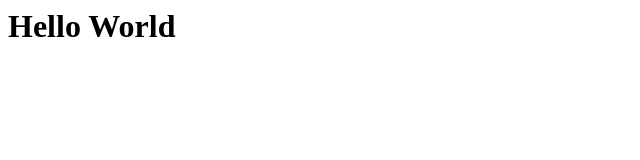
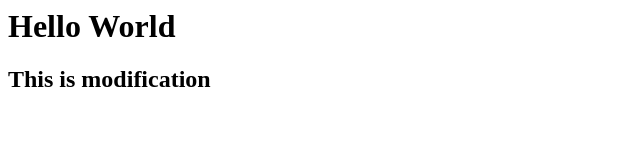
Before and after one commit to ToeOo/hello-world, a plain HTML site: page index.html in a window 1280 px wide. Shown: the whole page, without its empty margins (0-640 px from the left). Drawn offline with Linux system fonts and the light colour scheme.

Commit message:
modified index.html

```diff
--- a/index.html
+++ b/index.html
@@ -1,5 +1,6 @@
 <html>
   <head>
     <h1>Hello World</h1>
+    <h2>This is modification</h2>
   </head>
 </html>
```
